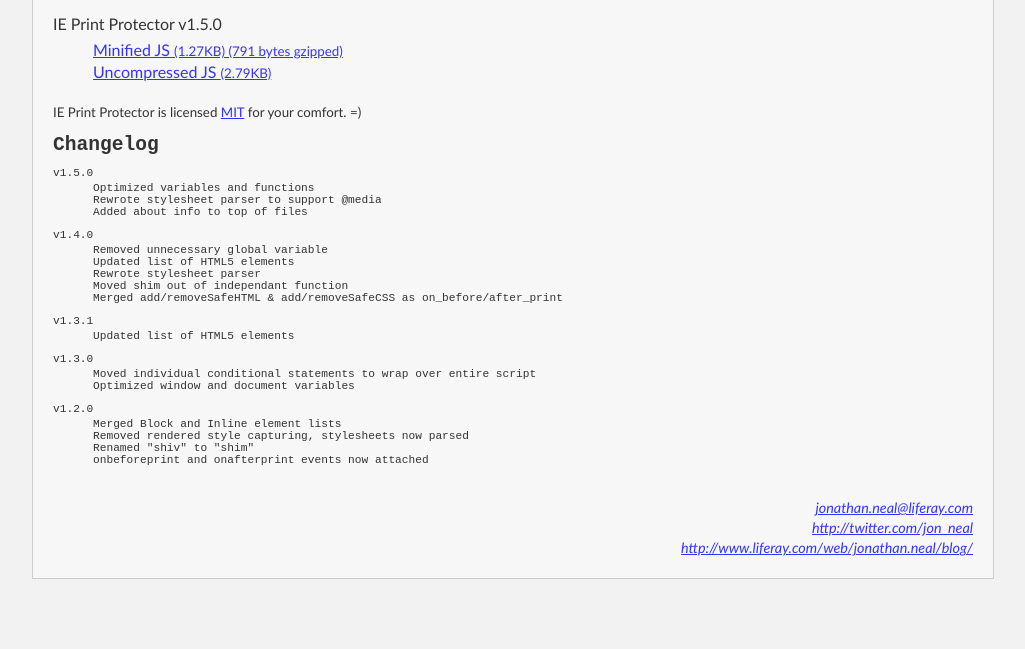
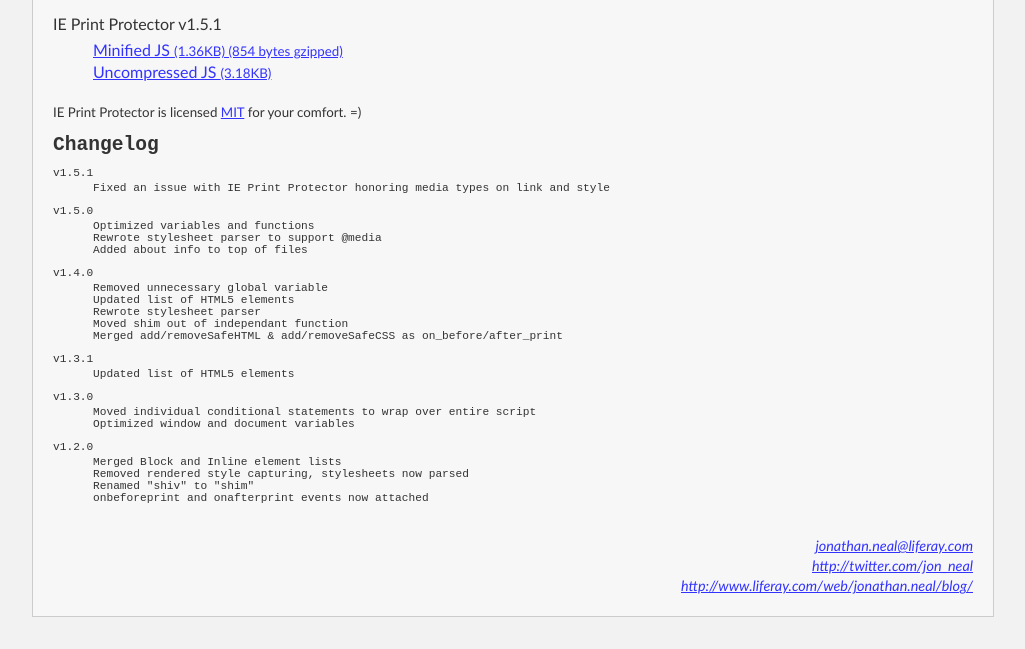
Before and after one commit to saan1984/ie-print-protector, a plain HTML site: page index.html in a window 1280 px wide. Shown: the part 1610-2259 px from the top of the page, without its empty margins (127-1152 px from the left). Before the commit the page ends 2221 px from the top, so only its background shows below. Drawn offline with Linux system fonts and the light colour scheme.

Commit message:
1.5.1 docs and example

```diff
--- a/index.html
+++ b/index.html
@@ -16,7 +16,7 @@
 		<link href="../favicon.ico" rel="shortcut icon" />
 		<link href="css/main.css" media="all" rel="stylesheet" type="text/css" />
 
-		<script src="javascript/iepp.1-5-0.js"></script>
+		<script src="javascript/iepp.1-5-1.js"></script>
 		<script src="javascript/main.js"></script>
 	</head>
 	<body>
@@ -170,13 +170,13 @@
 						</h1>
 						<dl>
 							<dt>
-								IE Print Protector v1.5.0
+								IE Print Protector v1.5.1
 							</dt>
 							<dd>
-								<a href="javascript/iepp.1-5-0.min.js">Minified JS <small>(1.27KB) (791 bytes gzipped)</small></a>
+								<a href="javascript/iepp.1-5-1.min.js">Minified JS <small>(1.36KB) (854 bytes gzipped)</small></a>
 							</dd>
 							<dd>
-								<a href="javascript/iepp.1-5-0.js">Uncompressed JS <small>(2.79KB)</small></a>
+								<a href="javascript/iepp.1-5-1.js">Uncompressed JS <small>(3.18KB)</small></a>
 							</dd>
 						</dl>
 						<p>
@@ -186,6 +186,14 @@
 							<h2>
 								Changelog
 							</h2>
+							<dl>
+								<dt>
+									v1.5.1
+								</dt>
+								<dd>
+									Fixed an issue with IE Print Protector honoring media types on link and style
+								</dd>
+							</dl>
 							<dl>
 								<dt>
 									v1.5.0
```
Also changed, not shown: example_print_iepp.html (+1 -1 lines).
